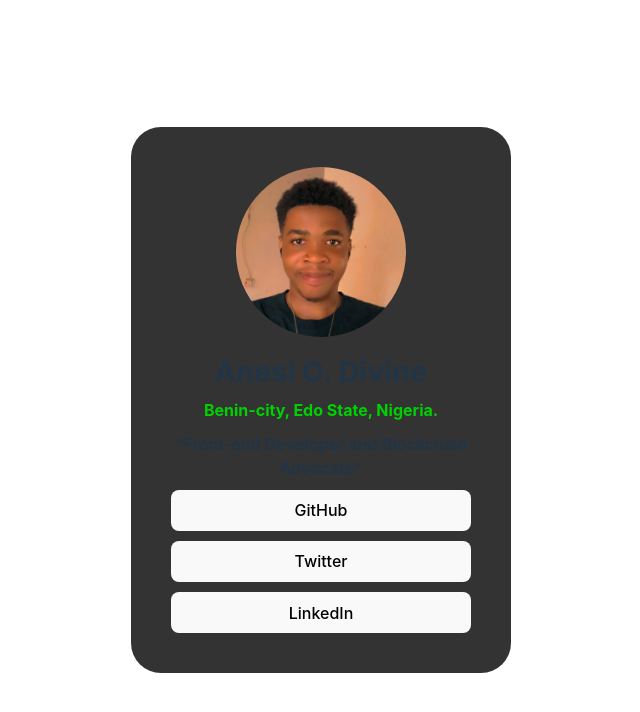
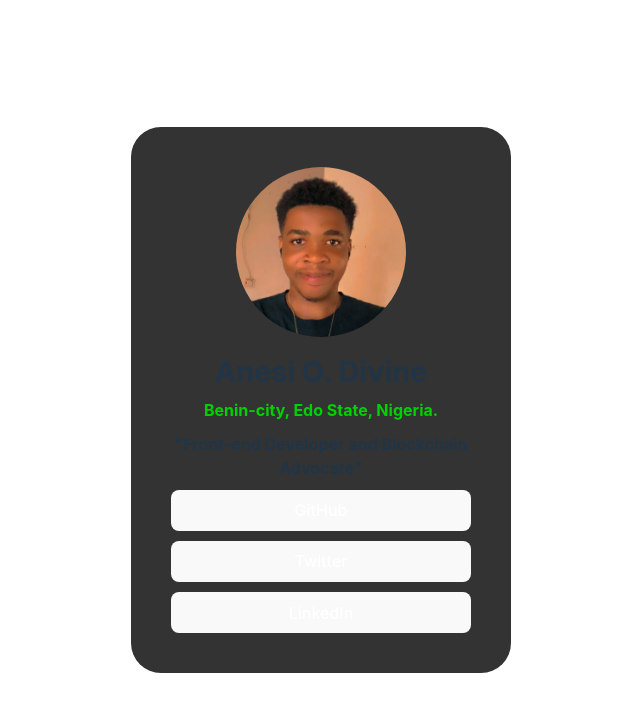
Before and after one commit to PrimoCrypt/social-links-profile, a Vue app: page / in a window 1280 px wide. Shown: the top 712 px of the page, without its empty margins (319-959 px from the left). Built offline with nearby package versions, Linux system fonts and the light colour scheme.

Commit message:
added buttoin color white

```diff
--- a/src/components/Links.vue
+++ b/src/components/Links.vue
@@ -22,6 +22,9 @@ import { profileData } from '../data.js';
 a{
     color: white;
 }
+button{
+    color: white;
+}
 button:hover{
     border: 1px rgb(0, 209, 0) solid;
 }
```
